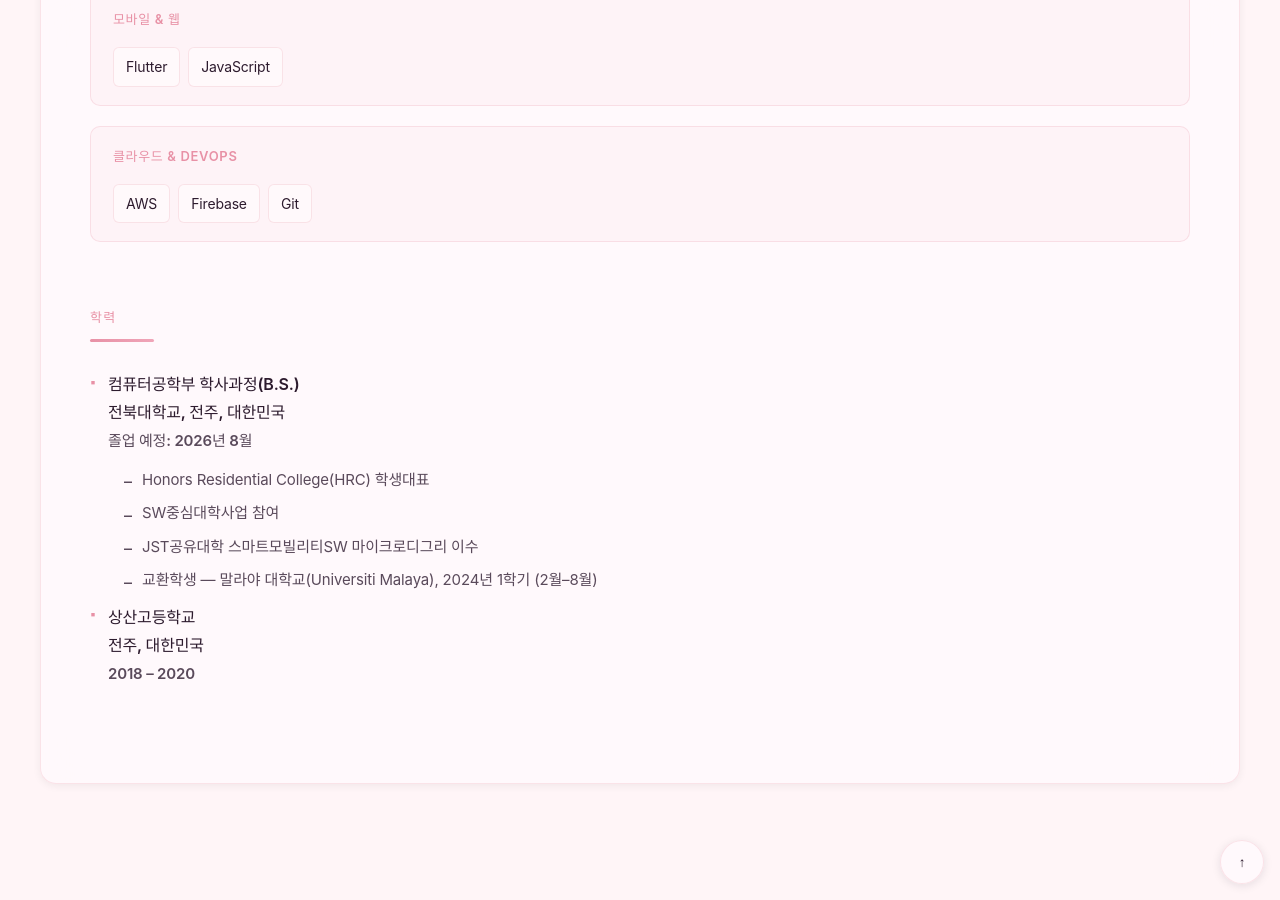
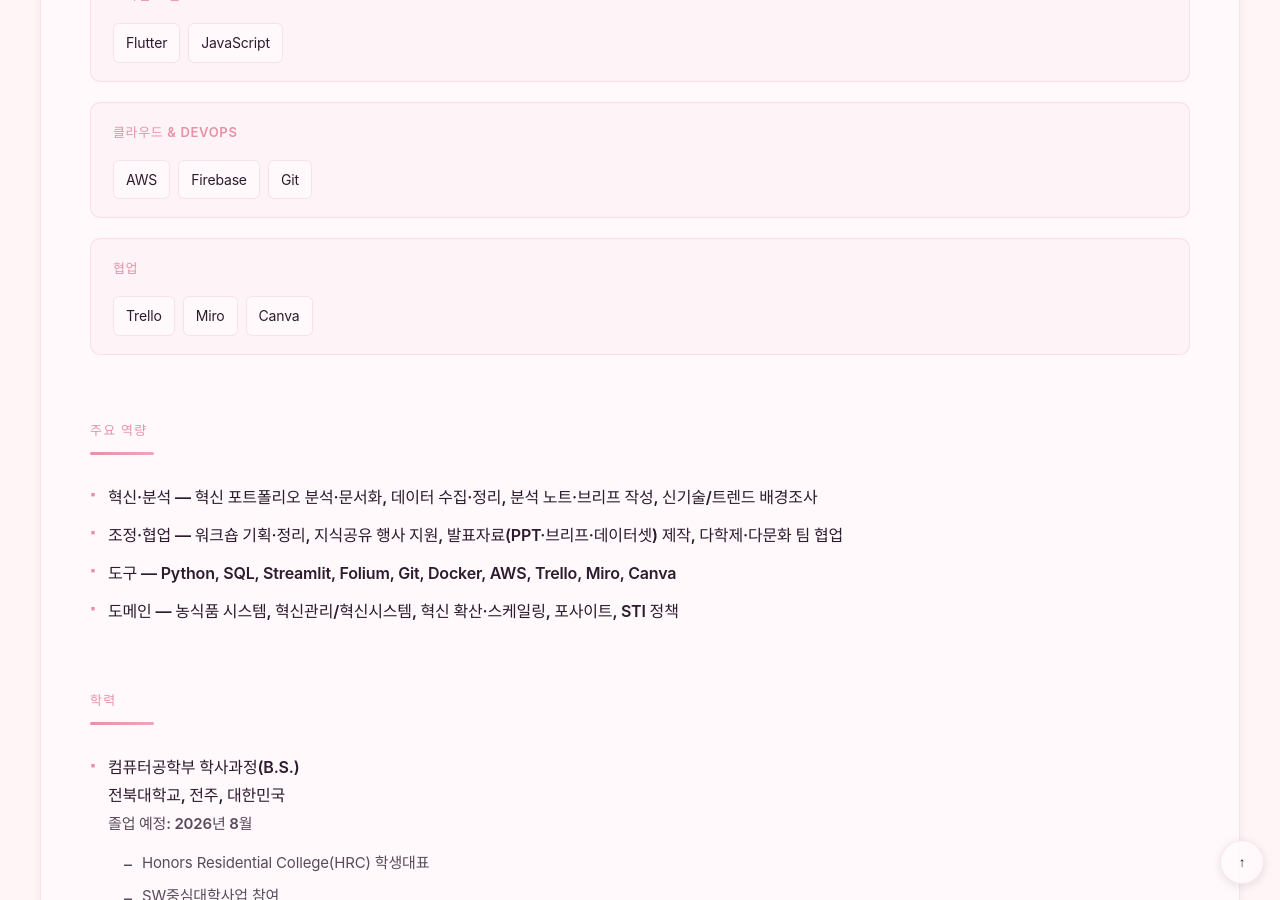
Before and after one commit to andimsewon/andimsewon.github.io, a Jekyll site: the page built from ko/index.html, in a window 1280 px wide and 900 px high, scrolled down 1490 px. Built offline with Jekyll 4.4.1, drawn with Linux system fonts in a browser that asks for light colours; some of the changed text lies outside the part shown.

Commit message:
update20260401

```diff
--- a/ko/index.html
+++ b/ko/index.html
@@ -46,13 +46,10 @@
 
           <div class="intro-text">
             <p style="margin: 0 0 24px 0; color: var(--text-primary); line-height: 1.85; font-size: 18px; font-weight: 400; word-wrap: break-word; overflow-wrap: break-word; word-break: break-word; max-width: 100%;">
-              NLP, 시계열, 비전에 집중하는 데이터 분석가입니다. 신뢰 가능한 분석과 해석 가능한 리포트, 엔드투엔드 데이터 파이프라인을 만듭니다.
+              데이터 분석/시각화, 혁신 포트폴리오 문서화, 농식품 기술 연구 경험을 갖춘 컴퓨터공학 전공자입니다. 신뢰 가능한 분석과 해석 가능한 리포트, 현장 적용 가능한 엔드투엔드 데이터 파이프라인을 설계·구현합니다.
             </p>
             <p style="margin: 0 0 24px 0; color: var(--text-secondary); line-height: 1.85; font-size: 17px; word-wrap: break-word; overflow-wrap: break-word; word-break: break-word; max-width: 100%;">
-              현재 <a href="https://sites.google.com/view/nlllab/main" target="_blank" rel="noopener noreferrer" style="color: var(--accent); text-decoration: none; font-weight: 500;">Natural Language Learning Lab</a>(지도교수: 송현제)에서 학부연구생으로 활동하며, 견고성과 해석가능성을 높이고 연구와 실제 적용을 연결하는 방법을 탐구하고 있습니다.
-            </p>
-            <p style="margin: 0; color: var(--text-secondary); line-height: 1.85; font-size: 17px; word-wrap: break-word; overflow-wrap: break-word; word-break: break-word; max-width: 100%;">
-              관심 연구 분야: 자율 시스템을 위한 멀티모달 AI · 대규모 언어 모델 · 엣지 인텔리전스 · 설명 가능한 인공지능
+              현재 <a href="https://sites.google.com/view/nlllab/main" target="_blank" rel="noopener noreferrer" style="color: var(--accent); text-decoration: none; font-weight: 500;">Natural Language Learning Lab</a>(지도교수: 송현제)에서 지식그래프 기반 RAG와 멀티‑홉 추론을 연구하며, 사실성과 리포팅 품질을 높이는 방법에 집중하고 있습니다. 또한 국제/다문화 협업 환경에서 IoT·엣지 시스템 및 농식품 분야 응용 연구에 참여해 왔습니다.
             </p>
           </div>
         </div>
@@ -126,6 +123,8 @@
               <span class="skill-tag">FastAPI</span>
               <span class="skill-tag">REST</span>
               <span class="skill-tag">MQTT</span>
+              <span class="skill-tag">Python</span>
+              <span class="skill-tag">SQL</span>
             </div>
           </div>
           <div class="skill-category">
@@ -143,7 +142,23 @@
               <span class="skill-tag">Git</span>
             </div>
           </div>
+          <div class="skill-category">
+            <span class="skill-category-title">협업</span>
+            <div class="skill-tags">
+              <span class="skill-tag">Trello</span>
+              <span class="skill-tag">Miro</span>
+              <span class="skill-tag">Canva</span>
+            </div>
+          </div>
         </div>
+
+        <div class="section-title">주요 역량</div>
+        <ul class="info-list mb-24">
+          <li><strong>혁신·분석</strong> — 혁신 포트폴리오 분석·문서화, 데이터 수집·정리, 분석 노트·브리프 작성, 신기술/트렌드 배경조사</li>
+          <li><strong>조정·협업</strong> — 워크숍 기획·정리, 지식공유 행사 지원, 발표자료(PPT·브리프·데이터셋) 제작, 다학제·다문화 팀 협업</li>
+          <li><strong>도구</strong> — Python, SQL, Streamlit, Folium, Git, Docker, AWS, Trello, Miro, Canva</li>
+          <li><strong>도메인</strong> — 농식품 시스템, 혁신관리/혁신시스템, 혁신 확산·스케일링, 포사이트, STI 정책</li>
+        </ul>
 
         <div class="section-title">학력</div>
         <ul class="info-list">
@@ -154,14 +169,18 @@
               <li>Honors Residential College(HRC) 학생대표</li>
               <li>SW중심대학사업 참여</li>
               <li>JST공유대학 스마트모빌리티SW 마이크로디그리 이수</li>
-              <li>교환학생 — 말라야 대학교(Universiti Malaya), 2024년 1학기 (2월–8월)</li>
+              <li>평점: 4.09/4.5 (미국 환산 3.64/4.0)</li>
+              <li>주요 과목: 머신러닝, 데이터마이닝, 정보검색, 자연어처리, 데이터베이스</li>
+              <li>교환학생 — 말라야 대학교(Universiti Malaya), 2023년 1학기 (2월–8월)</li>
             </ul>
           </li>
-          <li><strong>상산고등학교</strong><br>
-            전주, 대한민국<br>
-            <span style="color: var(--text-secondary); font-size: 15px;">2018 – 2020</span>
-          </li>
+
         </ul>
+
+        <div class="section-title">언어</div>
+        <p class="mb-12" style="color: var(--text-secondary);">
+          <strong>한국어</strong> (모국어) · <strong>영어</strong> (유창) · <strong>스페인어</strong> (초급) · <strong>중국어</strong> (입문) · <strong>일본어</strong> (중급)
+        </p>
 
 
 
--- a/ko/pages/awards.html
+++ b/ko/pages/awards.html
@@ -33,14 +33,14 @@
           <li>2024 — 전북대학교 취업진로처, 2024학년도 2학기 멘토링 프로그램 우수 활동 멘토(입상)</li>
           <li>2024 — 전북대학교 SW중심대학사업단, 제2회 SW 창업 아이디어 경진대회 우수상</li>
           <li>2024 — 전북대학교 취업진로처, 2024학년도 1학기 멘토링 프로그램 우수 활동 멘토(최우수상)</li>
-          <li>2025 — 과학기술정보통신부, 빅데이터 서포터즈 표창</li>
+          <li>2025 — <strong>한국연구재단(NRF)</strong>, 빅데이터 서포터즈 프로그램 표창</li>
         </ul>
 
         <div class="section-title">이수증 / 수료증</div>
         <ul class="info-list">
           <li>2025 — 한국데이터산업진흥원(K-DATA), 데이터아키텍처 준전문가(DAsP, Data Architecture Semi-Professional)</li>
           <li>2025 — Purdue University, IITP Korean AI Square Summer 2025 Program Certificate of Merit (국제 장학생 프로그램 수료)</li>
-          <li>2025 — 과학기술정보통신부, 빅데이터 서포터즈 표창</li>
+          <li>2025 — <strong>한국연구재단(NRF)</strong>, 빅데이터 서포터즈 프로그램 표창</li>
           <li>2024.07 — 루마니아 데이터 캠프</li>
           <li>2024.01 — 전북대학교 빅데이터 혁신융합대학사업단, 2023 동계 빅데이터 캠프 이수증</li>
         </ul>
--- a/pages/awards.html
+++ b/pages/awards.html
@@ -34,7 +34,7 @@
           <li>2024 — Excellence Award, Outstanding Mentor, Mentoring Program (Fall 2024), Career Development Center, Jeonbuk National University</li>
           <li>2024 — Excellence Award, 2nd SW Startup Idea Competition, SW-Centered University Project, Jeonbuk National University</li>
           <li>2024 — Highest Honor, Outstanding Mentor, Mentoring Program (Spring 2024), Career Development Center, Jeonbuk National University</li>
-          <li>2025 — Commendation, Big Data Supporters Program, Ministry of Science and ICT, Republic of Korea</li>
+          <li>2025 — Commendation, Big Data Supporters Program — <strong>National Research Foundation (NRF) of Korea</strong></li>
         </ul>
 
         <div class="section-title">CERTIFICATES</div>
```
Also changed, not shown: index.html (+29 -7 lines), ko/pages/activities.html (+17 -2 lines), pages/activities.html (+17 -2 lines), 1 other file.
